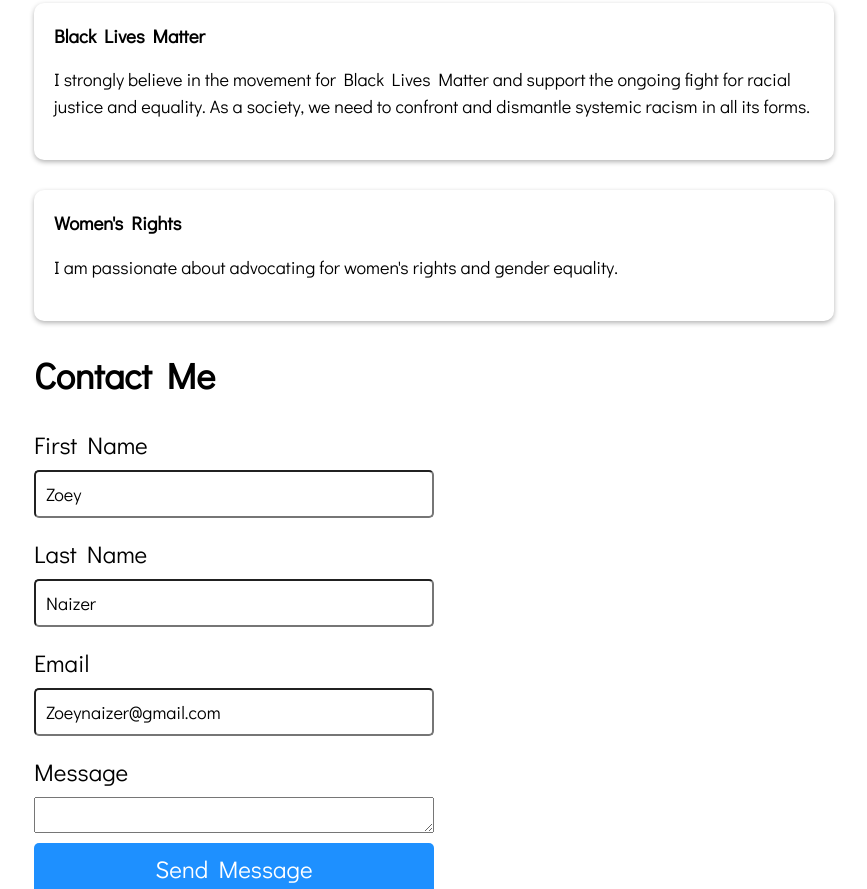
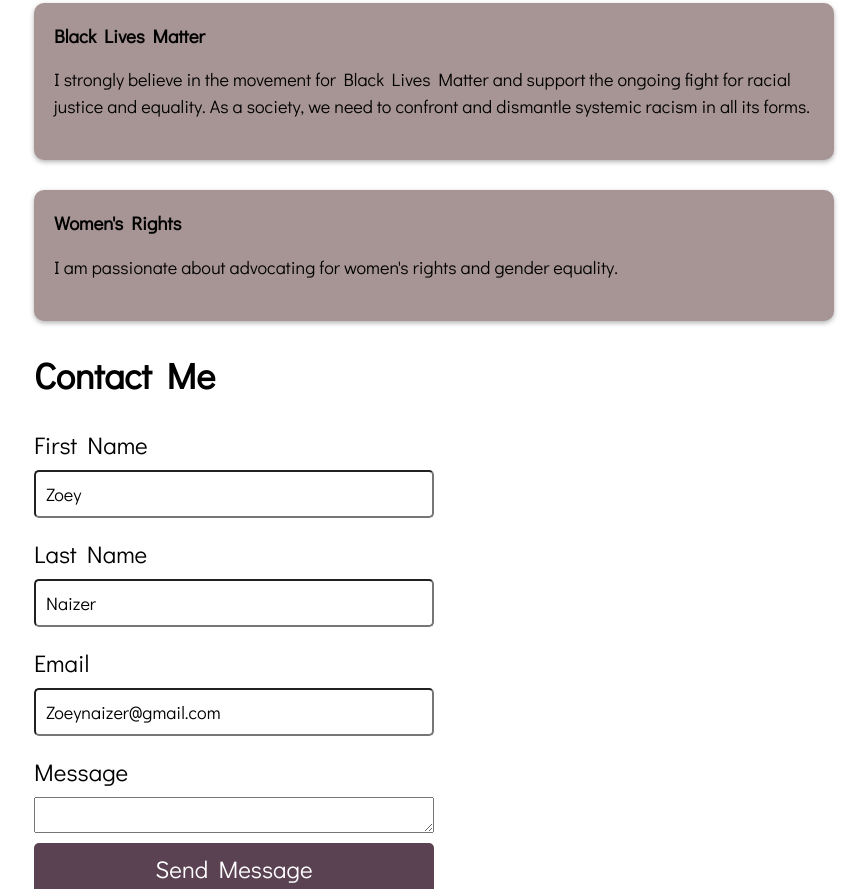
Before and after one commit to AstraLotus/MyBio-Assignment, a plain HTML site: page index.html in a window 1280 px wide. Shown: the part 1911-2800 px from the top of the page, without its empty margins (206-1073 px from the left). Drawn offline with Linux system fonts and the light colour scheme.

Commit message:
Update index.css

```diff
--- a/index.css
+++ b/index.css
@@ -9,12 +9,11 @@ body {
 margin: 0 auto;
 max-width: 50%;
 border-radius: 10px;
-
 }
 
 /* style the card */
 .card {
-  background-color: #fff;
+background-color: #a79494;
 border-radius: 10px;
 box-shadow: 0 2px 5px rgba(0, 0, 0, 0.3);
 margin-bottom: 30px;
@@ -80,7 +79,7 @@ input {
 /* style the form button */
 button {
 font-family: 'Didact Gothic', sans-serif;
-  background-color: #1E90FF;
+background-color: #5a4252;
 border: none;
 border-radius: 5px;
 color: #fff;
@@ -93,7 +92,7 @@ button {
 
 /* change button color on hover */
 button:hover {
-  background-color: #0077B5;
+background-color: #0e213a;
 }
 
 /* style the page sections */
```
Lines whose indentation alone changed are shown as unchanged.
